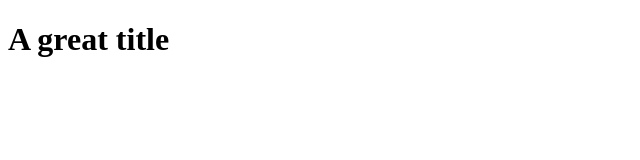
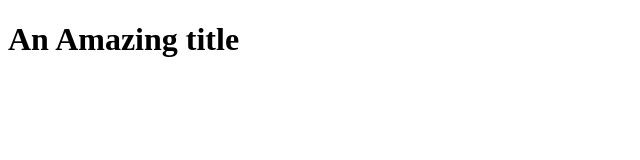
Before and after one commit to ANJUMOLTHOMAS94/OpenClassroomsProject, a plain HTML site: page index.html in a window 1280 px wide. Shown: the whole page, without its empty margins (0-640 px from the left). Drawn offline with Linux system fonts and the light colour scheme.

Commit message:
change of title

```diff
--- a/index.html
+++ b/index.html
@@ -5,6 +5,6 @@
     <link rel="stylesheet" type="text/css" href="styles.css">
 </head>
 <body>
-    <h1>A great title</h1>
+    <h1>An Amazing title </h1>
 </body>
 </html>
```
